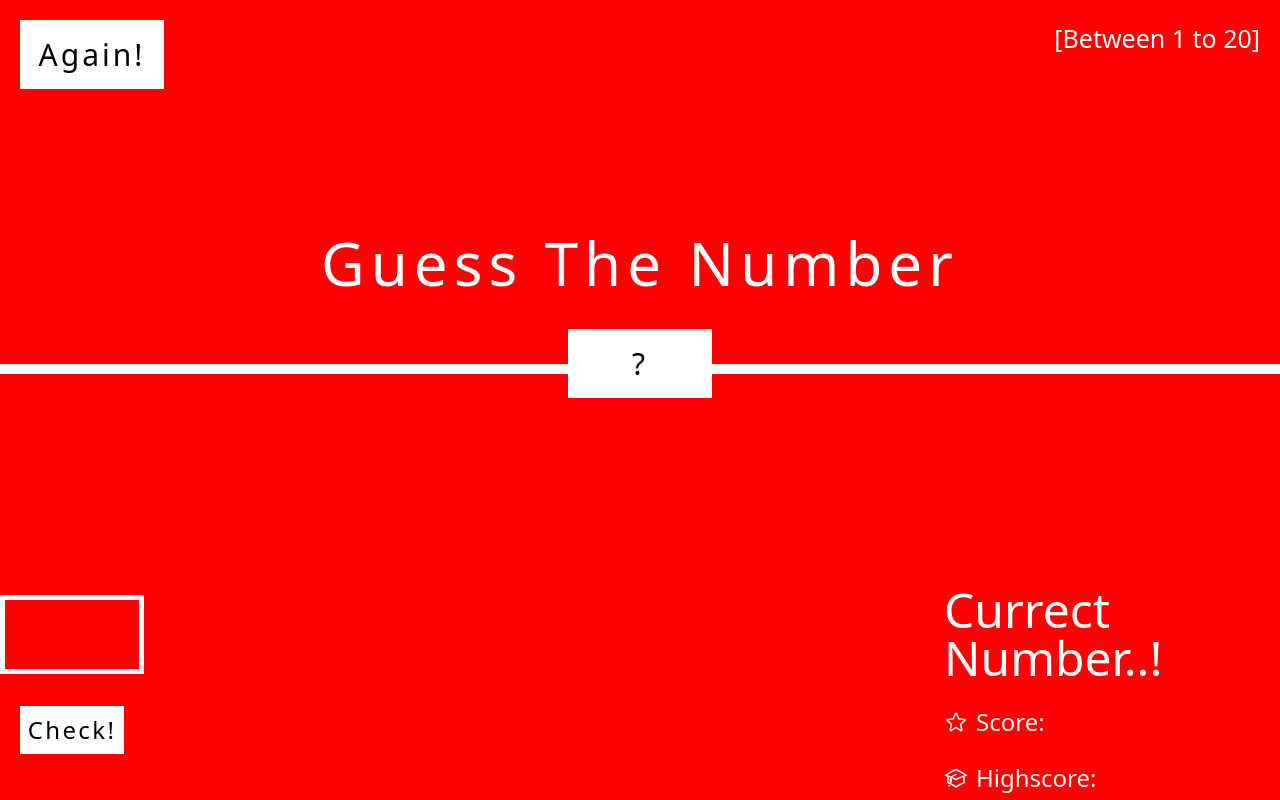
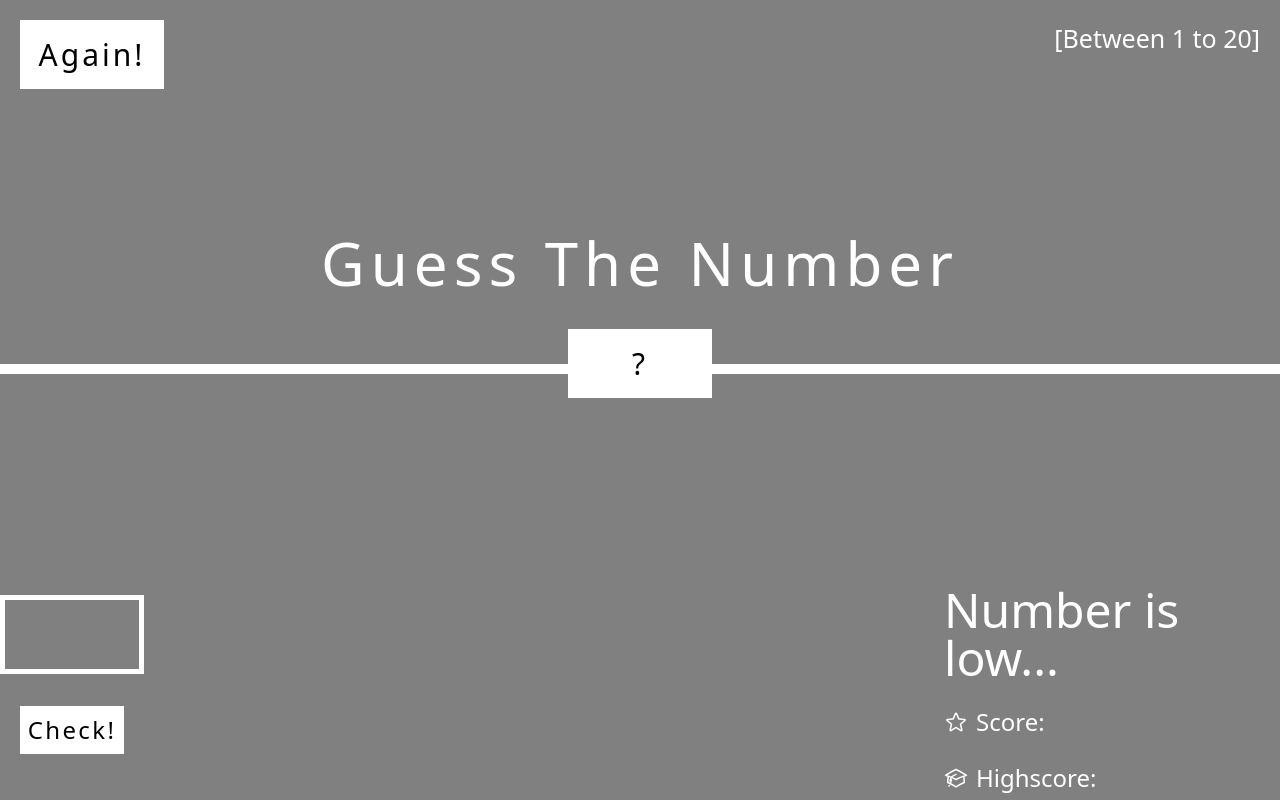
Before and after one commit to atikfaisalemon/Guess-Number-Game, a website built with Vite: page index.html in a window 1280 px wide. Both pictures are taken after a click on the button "Check!". Built offline with nearby package versions, Linux system fonts and the light colour scheme.

Commit message:
1st level done

```diff
--- a/index.html
+++ b/index.html
@@ -58,7 +58,7 @@
           <!-- deciton section  -->
           <div class="mt-56">
             <div class="text-white text-5xl">
-              <h1>Currect Number..!</h1>
+              <h1 id="status">Guessing Started..!</h1>
             </div>
             <div
               class="flex flex-row items-center gap-2 mt-6 text-2xl text-white"
--- a/main.js
+++ b/main.js
@@ -1,7 +1,7 @@
 import "./style.css";
 
 const userInput = document.getElementById("inputNum");
-const number = Math.trunc(Math.random() * 20);
+const number = Math.trunc(Math.random() * 10);
 const checkBtn = document.getElementById("btn");
 console.log(number);
 
@@ -16,8 +16,17 @@ function colorChange() {
   if (number == userInput.value) {
     document.getElementById("body").style.backgroundColor = "green";
     document.getElementById("theNumber").innerHTML = userInput.value;
+    document.getElementById("status").innerHTML = "The number is currect...";
+  } else if (number > userInput.value) {
+    document.getElementById("status").innerHTML = "Number is low...";
+  } else if (number < userInput.value) {
+    document.getElementById("status").innerHTML = "Number is high...";
   } else {
+    ocument.getElementById("status").innerHTML = "Input Valid number";
     document.getElementById("body").style.backgroundColor = "red";
     console.log("no red");
   }
+  if (number != userInput.value) {
+    document.getElementById("body").style.backgroundColor = "gray";
+  }
 }
```
